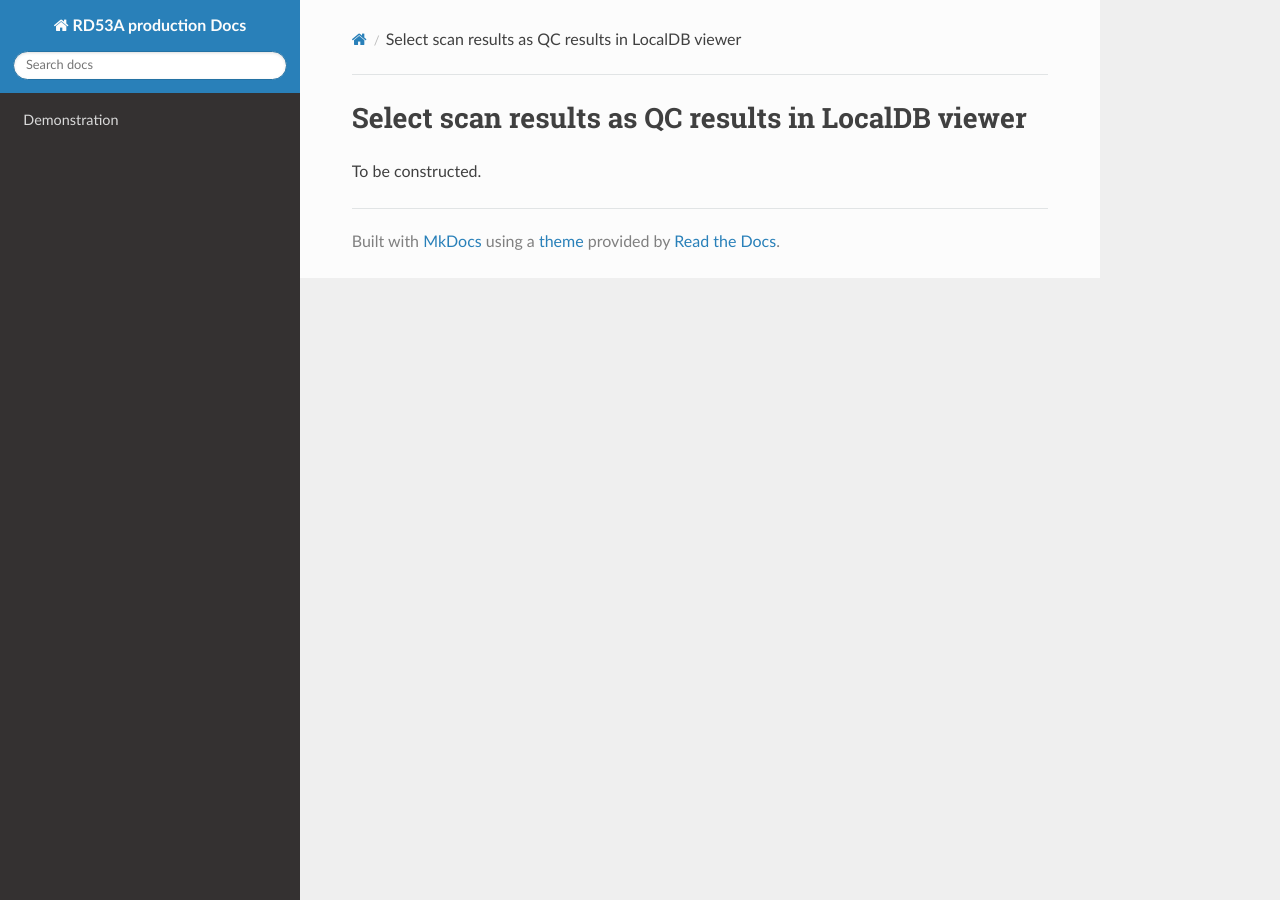
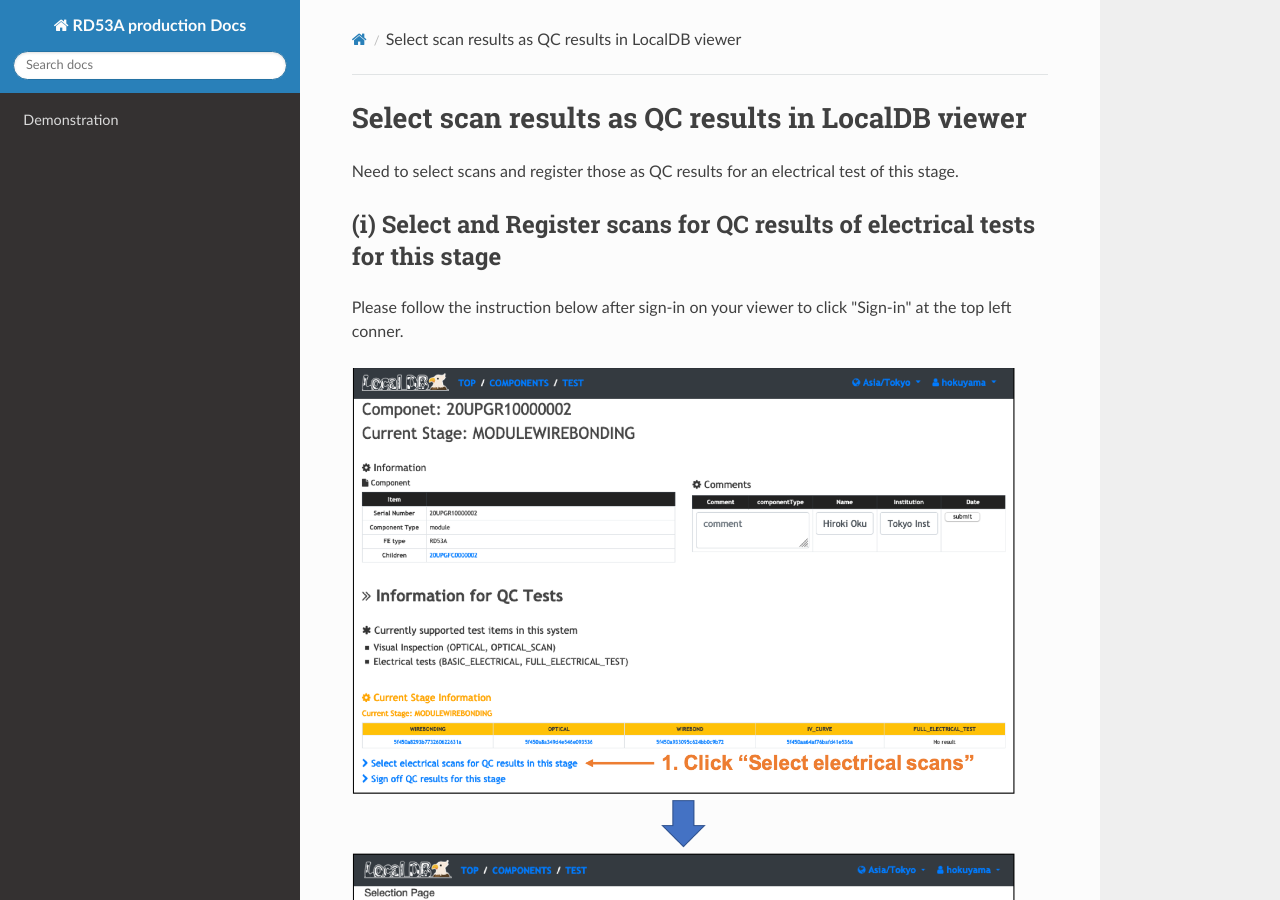
Before and after one commit to jlab-hep/-rd53a_software_doc, an MkDocs documentation site: the page built from docs/select_scans.md, in a window 1280 px wide and 900 px high. Built offline with MkDocs 1.6.1, drawn with Linux system fonts in a browser that asks for light colours; nearby versions of some CDN libraries; old or Windows-style settings are respelled for this version of MkDocs; some of the changed text lies outside the part shown.

Commit message:
add a page for selecting electrical scans for QC test

```diff
--- a/docs/select_scans.md
+++ b/docs/select_scans.md
@@ -1,2 +1,12 @@
 # Select scan results as QC results in LocalDB viewer
-To be constructed.
+Need to select scans and register those as QC results for an electrical test of this stage. <br>
+
+## (i) Select and Register scans for QC results of electrical tests for this stage
+Please follow the instruction below after sign-in on your viewer to click "Sign-in" at the top left conner.<br>
+
+![Select_Scans](images/select_scans.png)<br>
+![Check_Scan_Results](images/check_scan_results.png)<br>
+
+## (ii) View the selected results in LocalDB viewer
+You can check the selected scans as QC results for "BASIC_ELECTRICAL" or "FULL_ELECTRICAL_TEST" on the top page of the module in LocalDB viewer.<br>
+![Check_Selected_Results](images/check_selected_results.png)<br>
```
Also changed, not shown: docs/check_scans.md (added, +2 -0 lines), docs/electrical_test.md (+6 -1 lines), docs/non_electrical_test.md (+3 -1 lines), docs/upload_QC_results_to_productionDB.md (+1 -1 lines), docs/images/check_scan_results.png (added), docs/images/check_selected_results.png (added), docs/images/select_scans.png (added).
